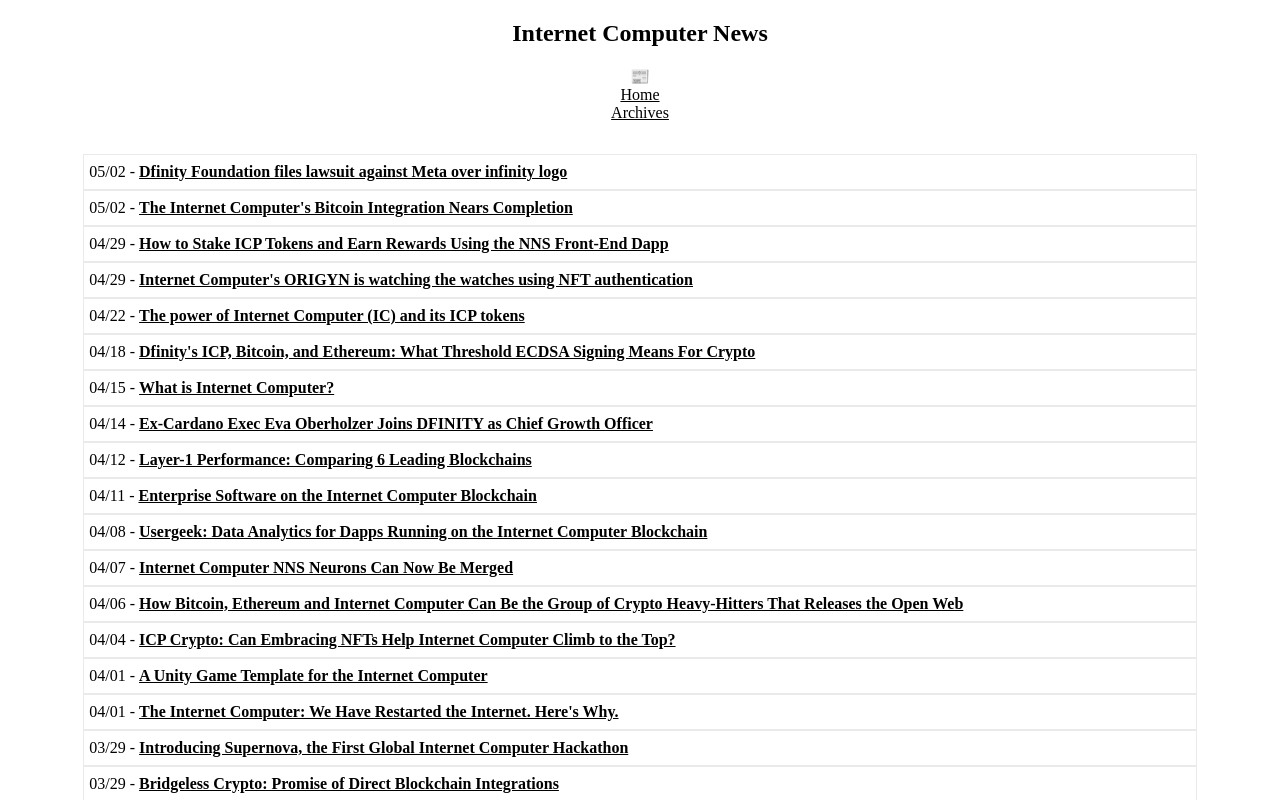
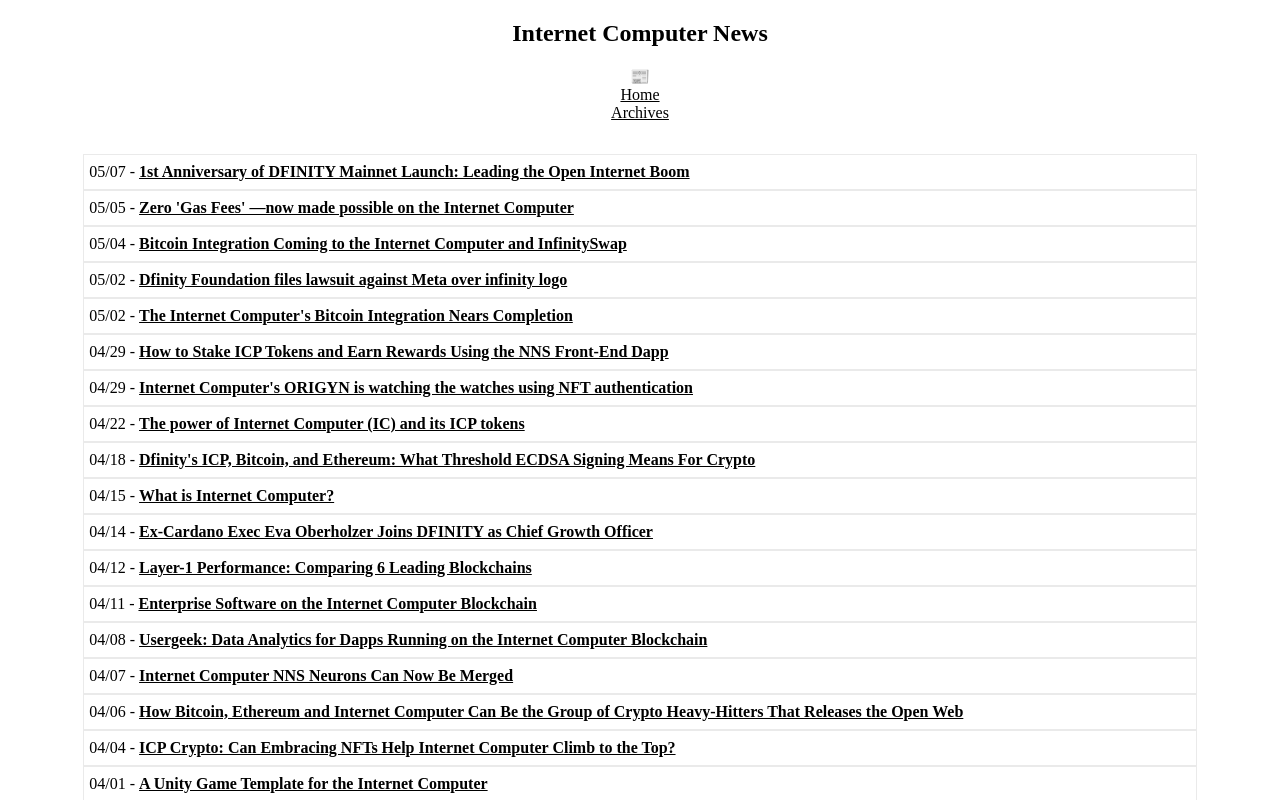
Before and after one commit to rjlucasm/ictoday, a Next.js app: page /news/2022 in a window 1280 px wide. Shown: the top 800 px of the page. Built offline with nearby package versions, Linux system fonts and the light colour scheme.

Commit message:
News 05/08

```diff
--- a/pages/news/2022.js
+++ b/pages/news/2022.js
@@ -19,6 +19,15 @@ export default function News22() {
             <Link href="/archive"><a style={{ color: 'inherit' }}>Archives</a></Link>
 
             <div className="pagesgrid">
+            <div className="pagescard">05/07 -&nbsp;
+                <a href="https://forcecommunity-official.medium.com/1st-anniversary-of-dfinity-mainnet-launch-leading-the-open-internet-boom-44018be6877" target="_blank" rel="noopener noreferrer">1st Anniversary of DFINITY Mainnet Launch: Leading the Open Internet Boom</a>
+            </div>
+            <div className="pagescard">05/05 -&nbsp;
+                <a href="https://medium.com/@talkingweb3/what-is-gas-fees-on-blockchain-transactions-how-is-icp-reversing-the-model-d1901a70347a" target="_blank" rel="noopener noreferrer">Zero &apos;Gas Fees&apos; —now made possible on the Internet Computer</a>
+            </div>
+            <div className="pagescard">05/04 -&nbsp;
+                <a href="https://medium.com/@InfinitySwap_Editor/bitcoin-integration-coming-to-the-internet-computer-and-infinityswap-a6a89c1e32b1" target="_blank" rel="noopener noreferrer">Bitcoin Integration Coming to the Internet Computer and InfinitySwap</a>
+            </div>
             <div className="pagescard">05/02 -&nbsp;
                 <a href="https://cointelegraph.com/news/dfinity-foundation-files-lawsuit-against-meta-over-infinity-logo" target="_blank" rel="noopener noreferrer">Dfinity Foundation files lawsuit against Meta over infinity logo</a>
             </div>
```
